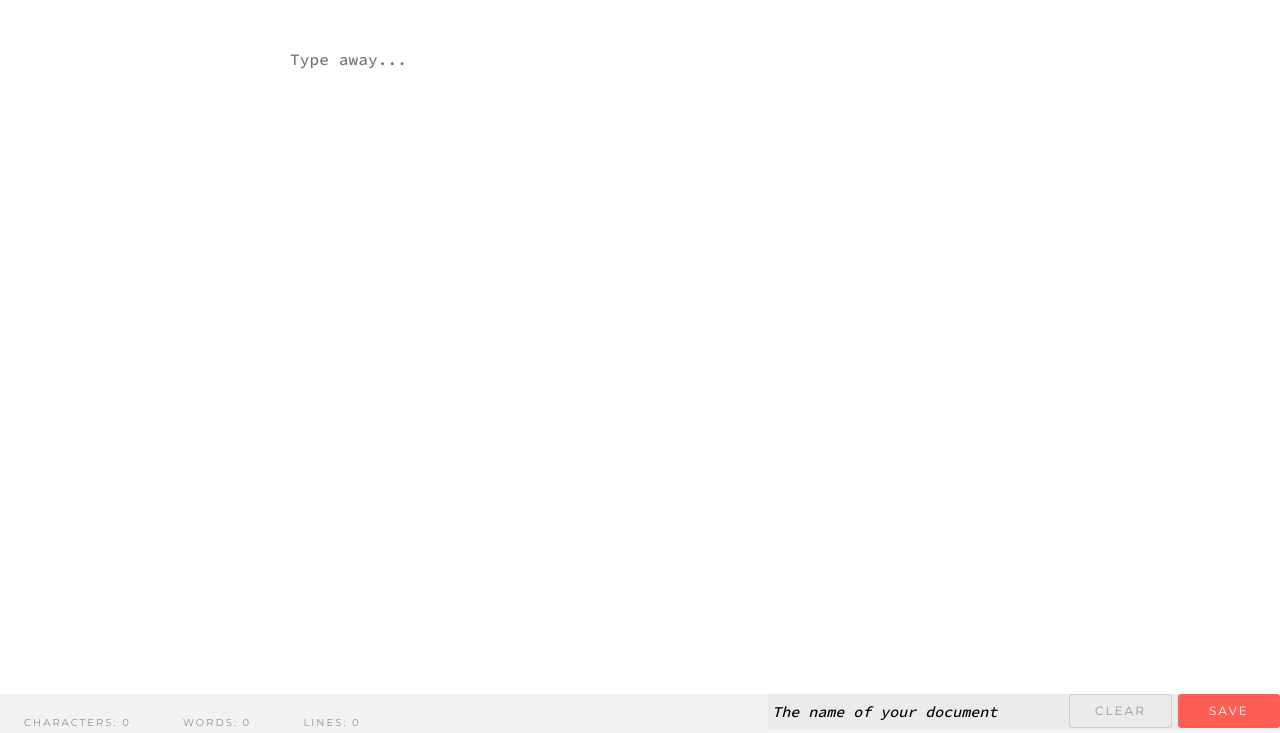
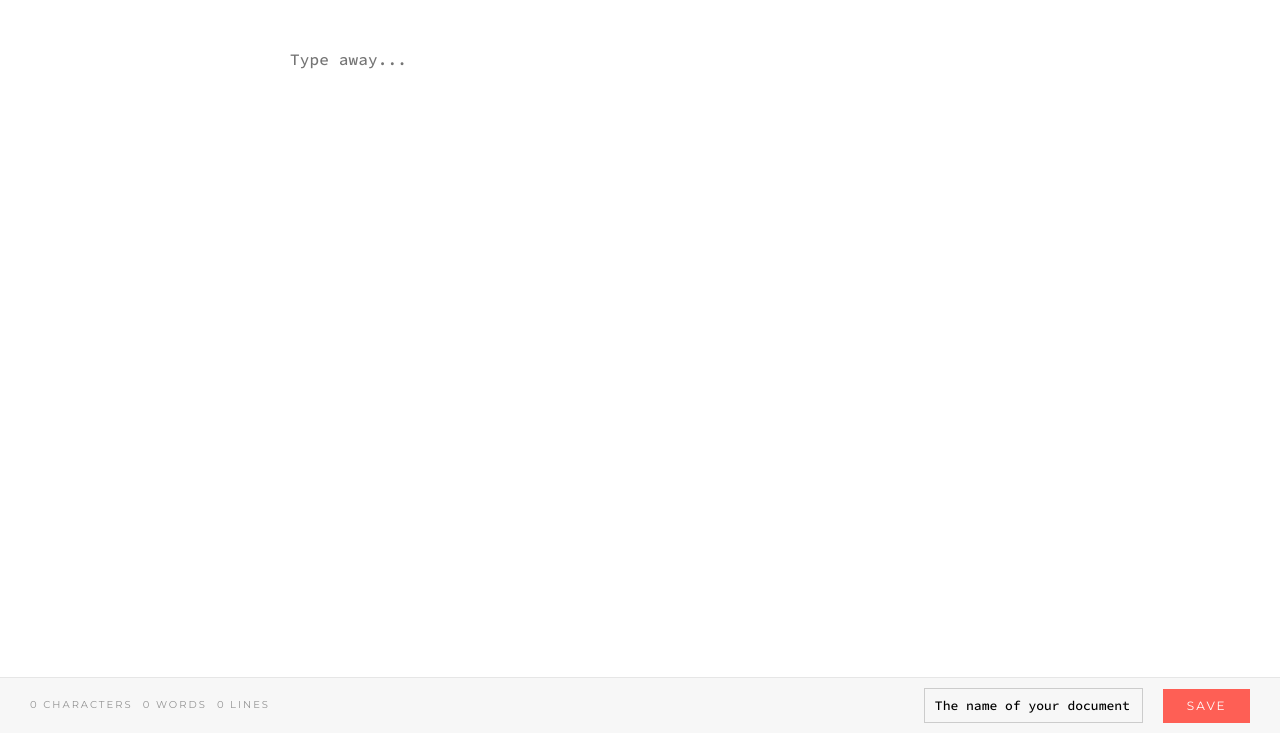
Before and after one commit to dope/nowt, a website: page index.html in a window 1280 px wide. Shown: the part 67-800 px from the top of the page. Drawn offline with nearby package versions, Linux system fonts and the light colour scheme.

Commit message:
initial commit

```diff
--- a/index.html
+++ b/index.html
@@ -51,19 +51,18 @@
         <span class="site-footer__hair"></span>
       </button>
 
-      <footer class="site-footer cf js-footer">
+      <footer class="site-footer js-footer">
         <div class="site-footer__meta">
           <ul class="counter">
-            <li class="counter__type">Characters: <span class="counter__chars">0</span></li>
-            <li class="counter__type">Words: <span class="counter__words">0</span></li>
-            <li class="counter__type">Lines: <span class="counter__lines">0</span></li>
+            <li class="counter__type"><span class="counter__chars">0</span> Characters</li>
+            <li class="counter__type"><span class="counter__words">0</span> Words</li>
+            <li class="counter__type"><span class="counter__lines">0</span> Lines</li>
           </ul>
         </div>
 
         <div class="site-footer__options">
           <input type="text" id="titleToSave" placeholder="The name of your document" class="site-footer__title" autofocus>
-          <button type="submit" onclick="saveTextAsFile();" class="btn btn--save">Save</button>
-          <button type="reset" onclick="javascript:eraseText();" class="btn btn--clear">Clear</button>
+          <button type="submit" class="js-save btn btn--save">Save</button>
         </div>
       </footer>
     </form>
--- a/js/save.js
+++ b/js/save.js
@@ -24,6 +24,6 @@ function destroyClickedElement(event) {
     document.body.removeChild(event.target);
 }
 
-function eraseText() {
-  document.getElementById('inputTextToSave').value = '';
-}
+$('.js-save').on('click', function() {
+    saveTextAsFile();
+});
--- a/scss/base/_button.scss
+++ b/scss/base/_button.scss
@@ -2,7 +2,6 @@
   background: $color-accent;
   color: $color-white;
   border: 0;
-  border-radius: 3px;
   font-size: 12px;
   font-weight: 500;
   text-transform: uppercase;
--- a/scss/blocks/_site-footer.scss
+++ b/scss/blocks/_site-footer.scss
@@ -3,31 +3,31 @@
   bottom: 0;
   left: 0;
   width: 100%;
-  background: darken($color-white, 5%);
+  border-top: 1px solid darken($color-white, 10%);
+  background: darken($color-white, 3%);
   animation: up .5s ease-in-out;
+  font-size: 0;
+  padding: 10px 30px;
 
   @include small {
     display: none;
   }
 
-  &__title {
-    border: 0;
-    font-weight: 300;
-    font-family: $font-serif;
-    font-size: 15px;
-    background: transparent;
-    font-style: normal;
-    width: 58%;
-    padding: 8px 0px;
-    @include placeholder($color-black);
+  @include medium {
+    display: none;
   }
 
   &__meta {
-    width: 60%;
-    float: left;
+    width: 40%;
+    display: inline-block;
+    vertical-align: middle;
 
     @include small {
-      float: none;
+      display: block;
+      width: 100%;
+    }
+
+    @include medium {
       width: 100%;
     }
   }
@@ -36,43 +36,96 @@
     list-style: none;
     display: inline-block;
     vertical-align: top;
-    padding: 1.2rem 1.5rem 0 1.5rem;
+    padding: 0;
     font-size: 10px;
     font-weight: 500;
     text-transform: uppercase;
     letter-spacing: 2px;
     opacity: 0.4;
     transition: opacity .2s;
+    margin-right: 10px;
 
     @include small {
       text-align: center;
       display: block;
       font-size: 13px;
       opacity: 0.6;
+      margin-right: 0;
     }
 
-    &:hover {
-      opacity: 1;
+    @include medium {
+      text-align: center;
+      display: block;
+      font-size: 13px;
+      opacity: 0.6;
+      margin-right: 0;
     }
   }
 
   &__options {
-    float: right;
-    width: 40%;
+    display: inline-block;
+    width: 60%;
     text-align: right;
-    padding: .75em;
-    background: darken($color-white, 8%);
     font-size: 0;
+    vertical-align: middle;
 
     .btn {
-      float: right;
-      width: 20%;
+      margin-right: 10px;
+
+      &:last-of-type {
+        margin-right: 0;
+      }
+
+        @include small {
+          width: 100%;
+        }
+    }
+
+    @include small {
+      width: 100%;
+      display: block;
+      text-align: center;
+      padding: 1.5rem 0;
+    }
+
+    @include medium {
+      width: 100%;
+      display: block;
+      text-align: center;
+      padding: 1.5rem 0;
+    }
+  }
+
+  &__title {
+    border: 0;
+    font-weight: 300;
+    font-family: $font-serif;
+    font-size: 13px;
+    width: 30%;
+    padding: 8px 10px;
+    margin-right: 20px;
+    font-style: normal !important;
+    @include placeholder($color-black);
+    background: transparent;
+    -webkit-appearance: none;
+    border-radius: 0;
+    border: 1px solid;
+    border-color: darken($color-white, 20%);
+
+    @include large {
+      width: 70%;
+    }
+
+    @include medium {
+      width: 80%;
+      text-align: center;
+      margin-bottom: 10px;
     }
 
     @include small {
       width: 100%;
       text-align: center;
-      padding: 1.5rem 0;
+      margin-bottom: 10px;
     }
   }
 
--- a/scss/mixins/_mixins.scss
+++ b/scss/mixins/_mixins.scss
@@ -10,7 +10,6 @@
 
   &::-webkit-input-placeholder {
     color: $color;
-    font-style: italic;
   }
 }
 
```
Also changed, not shown: css/main.css.
